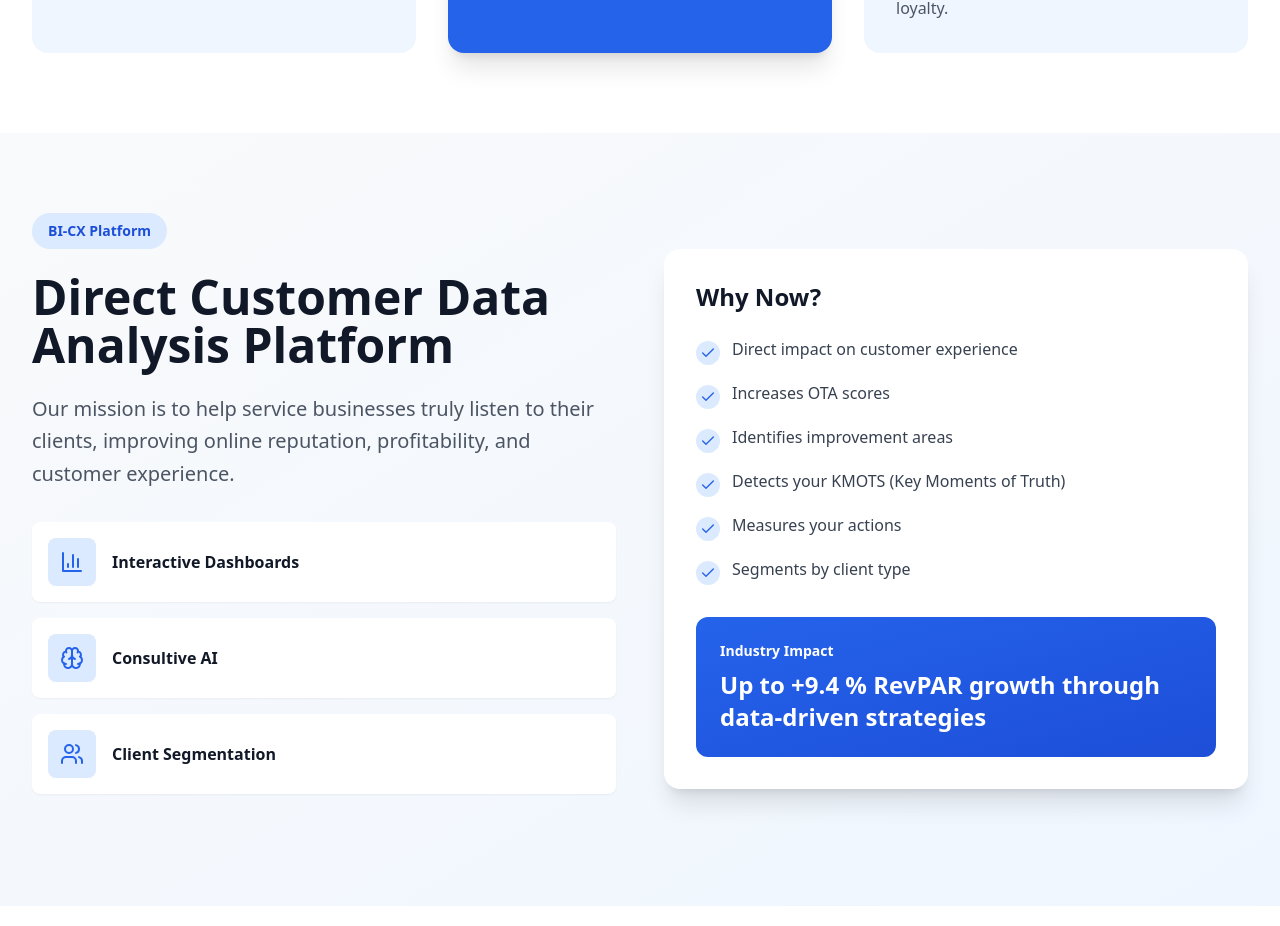
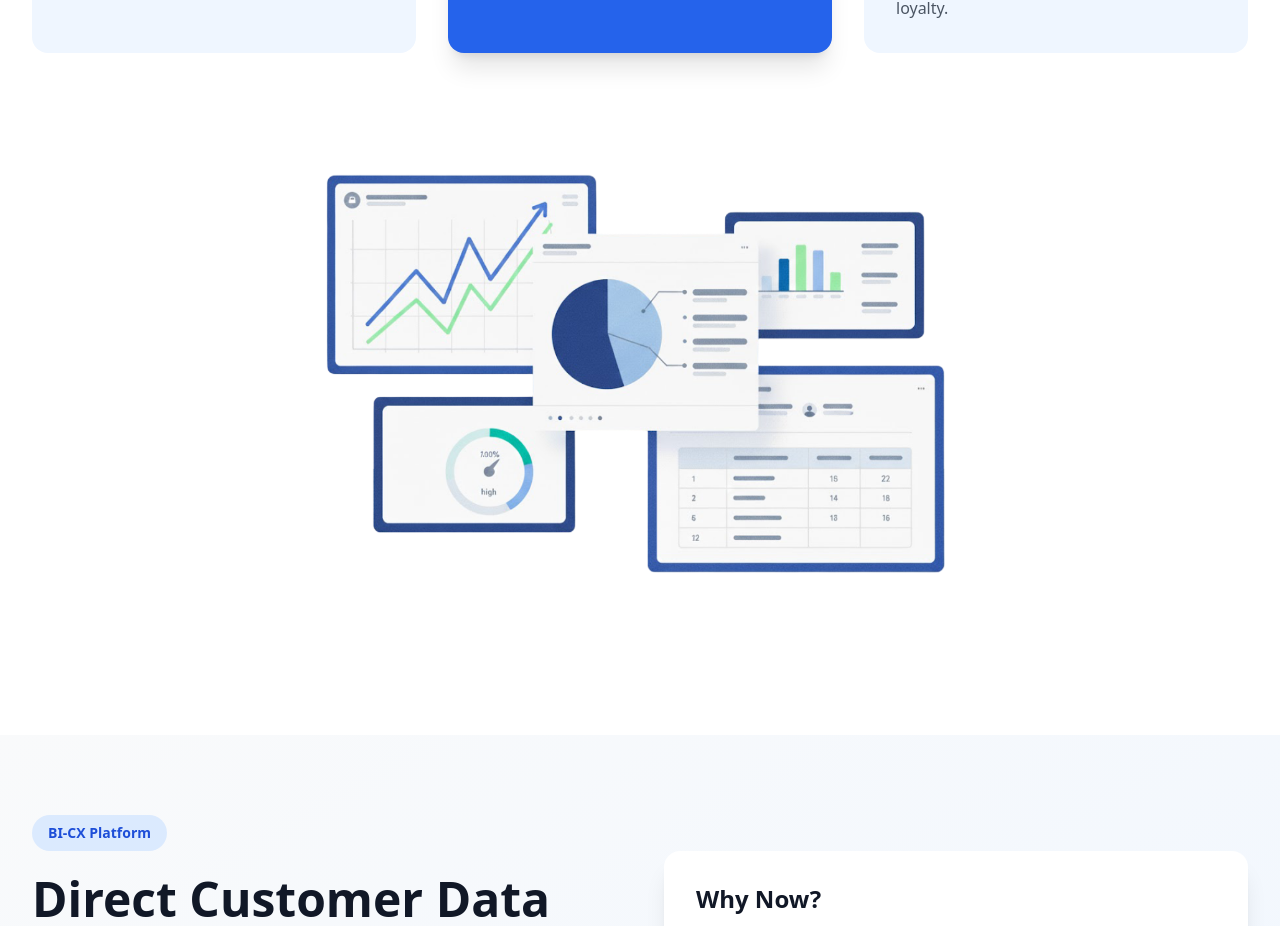
Before and after one commit to TrueView-Analytics/LandingPage-V2, a React (Vite) app: page / in a window 1280 px wide. Shown: the part 1339-2265 px from the top of the page. Built offline with nearby package versions, Linux system fonts and the light colour scheme.

Commit message:
image fix

```diff
--- a/src/components/Problems.tsx
+++ b/src/components/Problems.tsx
@@ -1,4 +1,5 @@
 import { Users, Megaphone, Target } from 'lucide-react';
+import insightsImage from '../assets/insights.png';
 
 export default function Problems() {
   const problems = [
@@ -66,6 +67,15 @@ export default function Problems() {
             );
           })}
         </div>
+
+        {/* Insights Image */}
+        <div className="mt-20 text-center">
+          <img
+            src={insightsImage}
+            alt="Business insights visualization"
+            className="w-full max-w-2xl h-auto mx-auto"
+          />
+        </div>
       </div>
     </section>
   );
```
